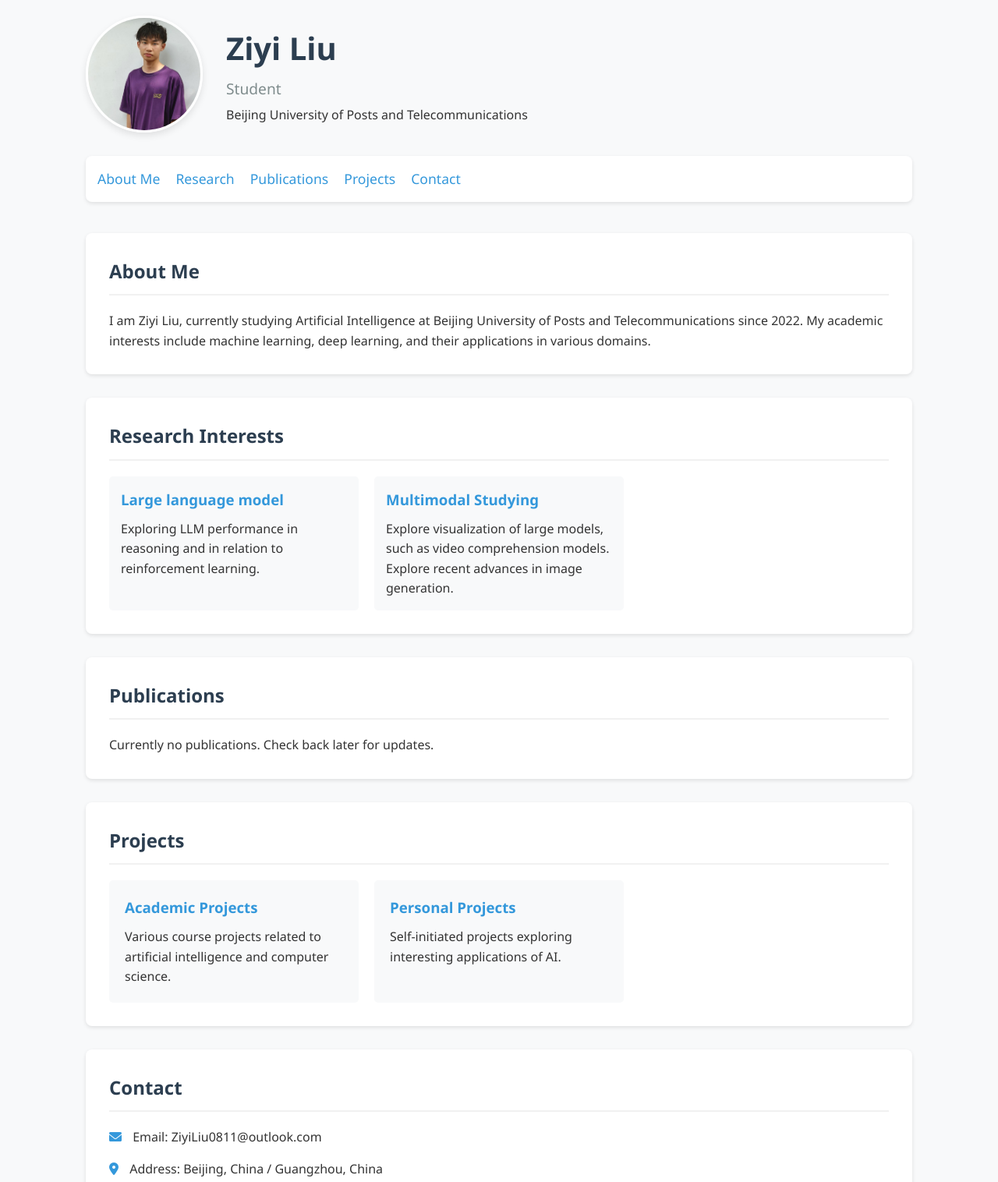
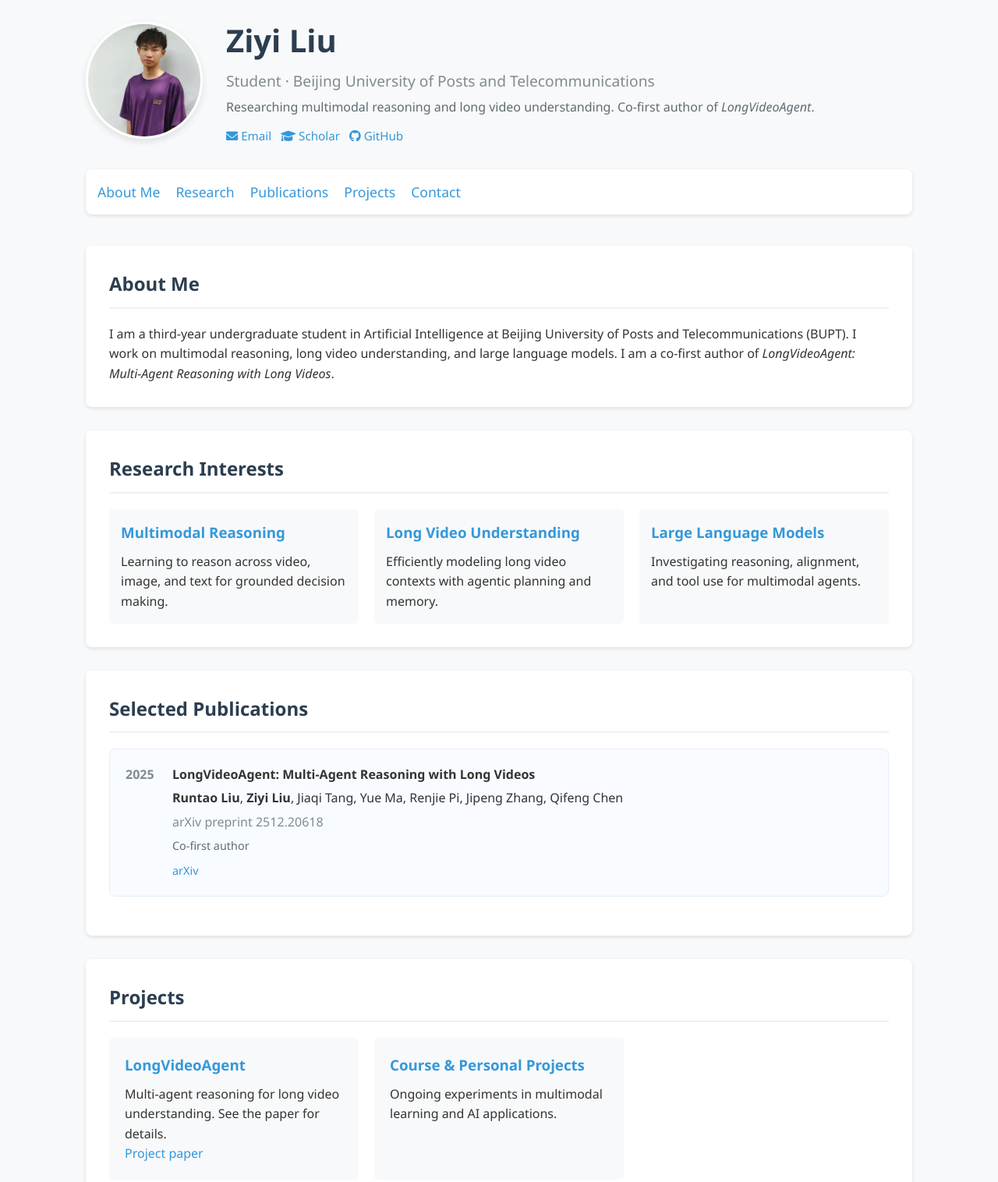
Before and after one commit to zzz1YAO/ziyiliu.io, a plain HTML site: page index.html in a window 1280 px wide. Shown: the top 1516 px of the page at 78% size. Drawn offline with Linux system fonts and the light colour scheme.

Commit message:
Update homepage with publication highlight

```diff
--- a/index.html
+++ b/index.html
@@ -14,8 +14,13 @@
                 <img src="profile.jpg" alt="Profile Photo" class="profile-img">
                 <div class="profile-text">
                     <h1>Ziyi Liu</h1>
-                    <p class="subtitle">Student</p>
-                    <p>Beijing University of Posts and Telecommunications</p>
+                    <p class="subtitle">Student · Beijing University of Posts and Telecommunications</p>
+                    <p class="profile-meta">Researching multimodal reasoning and long video understanding. Co-first author of <em>LongVideoAgent</em>.</p>
+                    <div class="profile-links">
+                        <a href="mailto:ZiyiLiu0811@outlook.com"><i class="fas fa-envelope"></i> Email</a>
+                        <a href="https://scholar.google.com/" target="_blank" rel="noopener"><i class="fas fa-graduation-cap"></i> Scholar</a>
+                        <a href="https://github.com/" target="_blank" rel="noopener"><i class="fab fa-github"></i> GitHub</a>
+                    </div>
                 </div>
             </div>
             <nav>
@@ -32,7 +37,7 @@
         <section id="about">
             <h2>About Me</h2>
             <p>
-                I am Ziyi Liu, currently studying Artificial Intelligence at Beijing University of Posts and Telecommunications since 2022. My academic interests include machine learning, deep learning, and their applications in various domains.
+                I am a third-year undergraduate student in Artificial Intelligence at Beijing University of Posts and Telecommunications (BUPT). I work on multimodal reasoning, long video understanding, and large language models. I am a co-first author of <em>LongVideoAgent: Multi-Agent Reasoning with Long Videos</em>.
             </p>
         </section>
 
@@ -40,24 +45,35 @@
             <h2>Research Interests</h2>
             <div class="research-areas">
                 <div class="research-item">
-                    <h3>Large language model</h3>
-                    <p>Exploring LLM performance in reasoning and in relation to reinforcement learning.</p>
+                    <h3>Multimodal Reasoning</h3>
+                    <p>Learning to reason across video, image, and text for grounded decision making.</p>
                 </div>
                 <div class="research-item">
-                    <h3>Multimodal Studying</h3>
-                    <p>
-                        Explore visualization of large models, such as video comprehension models.</p>
-                        Explore recent advances in image generation.</p>
+                    <h3>Long Video Understanding</h3>
+                    <p>Efficiently modeling long video contexts with agentic planning and memory.</p>
                 </div>
-
+                <div class="research-item">
+                    <h3>Large Language Models</h3>
+                    <p>Investigating reasoning, alignment, and tool use for multimodal agents.</p>
+                </div>
             </div>
         </section>
 
         <section id="publications">
-            <h2>Publications</h2>
+            <h2>Selected Publications</h2>
             <ul class="publication-list">
-                <!-- No publications yet -->
-                <p>Currently no publications. Check back later for updates.</p>
+                <li class="pub-highlight">
+                    <div class="pub-year">2025</div>
+                    <div class="pub-details">
+                        <div class="pub-title">LongVideoAgent: Multi-Agent Reasoning with Long Videos</div>
+                        <div class="pub-authors"><strong>Runtao Liu</strong>, <strong>Ziyi Liu</strong>, Jiaqi Tang, Yue Ma, Renjie Pi, Jipeng Zhang, Qifeng Chen</div>
+                        <div class="pub-journal">arXiv preprint 2512.20618</div>
+                        <div class="pub-note">Co-first author</div>
+                        <div class="pub-links">
+                            <a href="https://arxiv.org/abs/2512.20618" target="_blank" rel="noopener">arXiv</a>
+                        </div>
+                    </div>
+                </li>
             </ul>
         </section>
 
@@ -65,12 +81,13 @@
             <h2>Projects</h2>
             <div class="projects-grid">
                 <div class="project-item">
-                    <h3>Academic Projects</h3>
-                    <p>Various course projects related to artificial intelligence and computer science.</p>
+                    <h3>LongVideoAgent</h3>
+                    <p>Multi-agent reasoning for long video understanding. See the paper for details.</p>
+                    <a href="https://arxiv.org/abs/2512.20618" target="_blank" rel="noopener">Project paper</a>
                 </div>
                 <div class="project-item">
-                    <h3>Personal Projects</h3>
-                    <p>Self-initiated projects exploring interesting applications of AI.</p>
+                    <h3>Course & Personal Projects</h3>
+                    <p>Ongoing experiments in multimodal learning and AI applications.</p>
                 </div>
                 <!-- More projects can be added here -->
             </div>
--- a/styles.css
+++ b/styles.css
@@ -49,6 +49,28 @@ header {
     font-size: 1.2rem;
     color: #7f8c8d;
     margin-bottom: 5px;
+}
+
+.profile-meta {
+    color: #5f6c72;
+    margin-bottom: 12px;
+}
+
+.profile-links {
+    display: flex;
+    flex-wrap: wrap;
+    gap: 12px;
+}
+
+.profile-links a {
+    text-decoration: none;
+    color: #3498db;
+    font-weight: 500;
+    font-size: 0.95rem;
+}
+
+.profile-links a:hover {
+    text-decoration: underline;
 }
 
 /* 导航栏样式 */
@@ -123,10 +145,21 @@ section h2 {
     border-bottom: 1px solid #f1f1f1;
 }
 
+.publication-list li.pub-highlight {
+    background-color: #f8fbff;
+    padding: 20px;
+    border-radius: 8px;
+    border: 1px solid #e5effa;
+}
+
 .pub-year {
     font-weight: bold;
     min-width: 60px;
     color: #7f8c8d;
+}
+
+.pub-details {
+    flex: 1;
 }
 
 .pub-title {
@@ -134,9 +167,19 @@ section h2 {
     margin-bottom: 5px;
 }
 
+.pub-authors {
+    margin-bottom: 5px;
+}
+
 .pub-journal {
     color: #7f8c8d;
     margin-bottom: 5px;
+}
+
+.pub-note {
+    font-size: 0.9rem;
+    color: #5f6c72;
+    margin-bottom: 8px;
 }
 
 .pub-links a {
```
